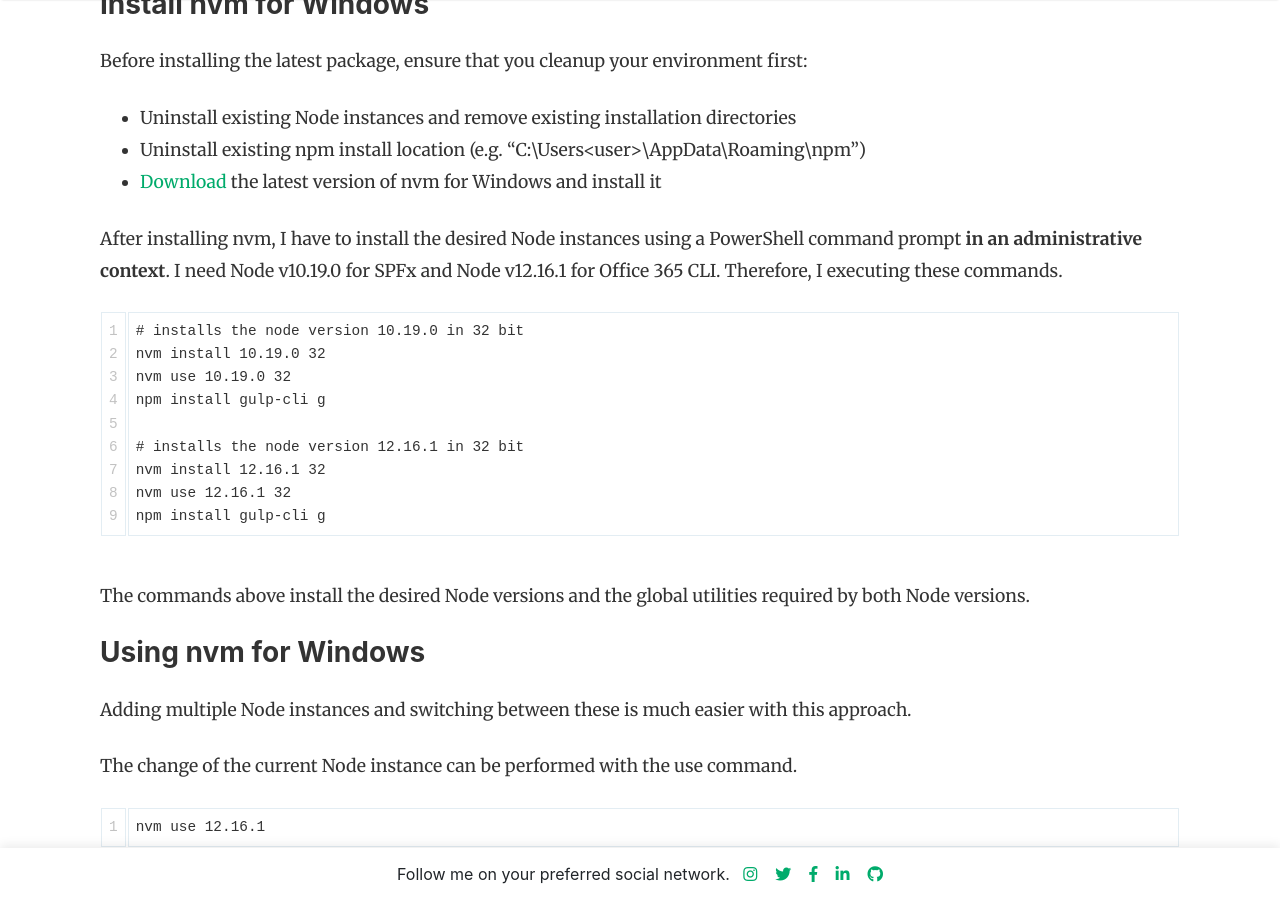
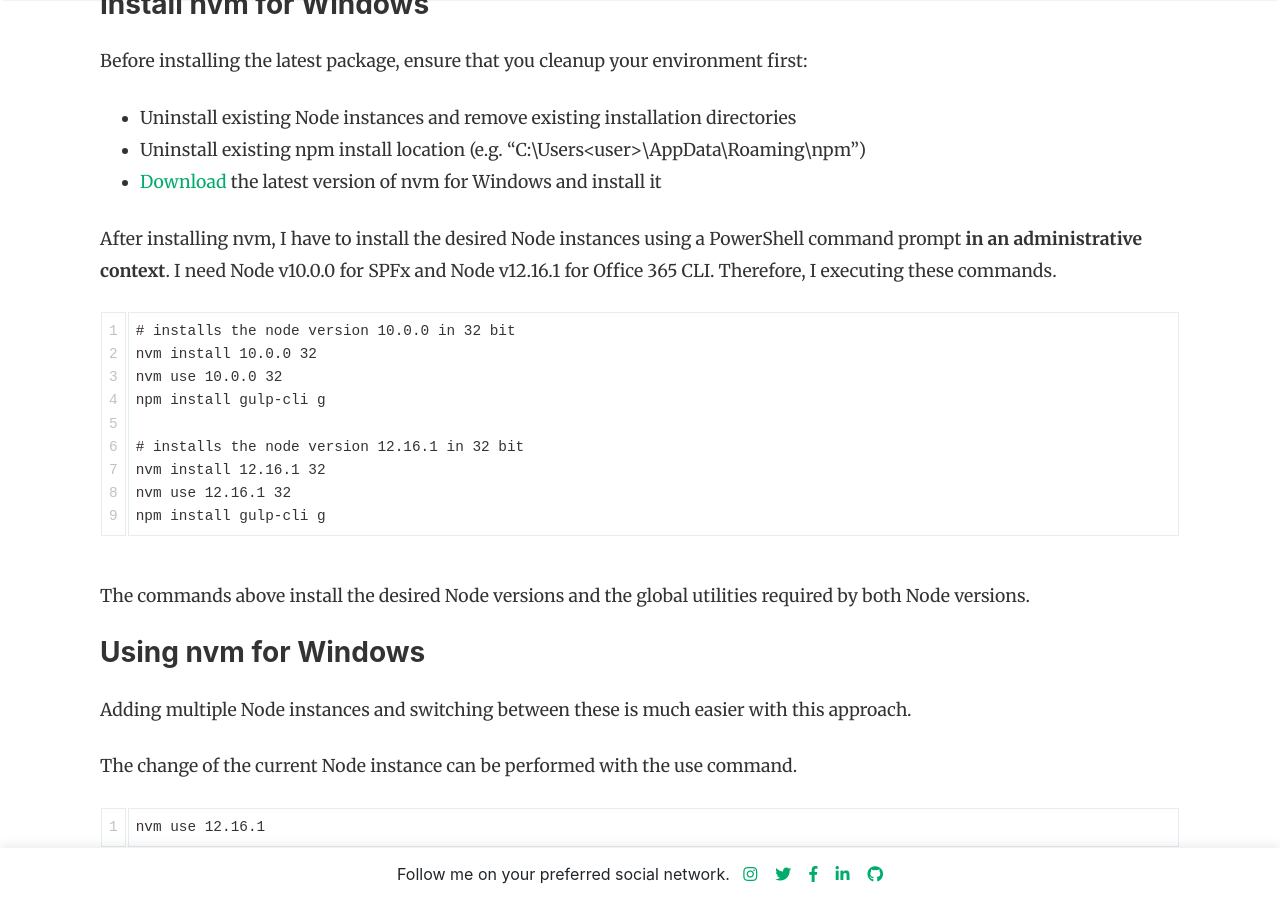
Before and after one commit to plamber/plamber.github.io, a Jekyll site: the page built from _posts/2020-04-06-Install-Multiple-Node-Versions-On-Windows.md, in a window 1280 px wide and 900 px high, scrolled down 952 px. Built offline with Jekyll 4.4.1, drawn with Linux system fonts in a browser that asks for light colours; nearby versions of some CDN libraries; comment, search, counter and statistics services are not loaded.

Commit message:
fixed version number

````diff
--- a/_posts/2020-04-06-Install-Multiple-Node-Versions-On-Windows.md
+++ b/_posts/2020-04-06-Install-Multiple-Node-Versions-On-Windows.md
@@ -24,12 +24,12 @@ Before installing the latest package, ensure that you cleanup your environment f
 - Uninstall existing npm install location (e.g. "C:\Users\<user>\AppData\Roaming\npm")
 - [Download](https://github.com/coreybutler/nvm/releases) the latest version of nvm for Windows and install it
 
-After installing nvm, I have to install the desired Node instances using a PowerShell command prompt <b>in an administrative context</b>. I need Node v10.19.0 for SPFx and Node v12.16.1 for Office 365 CLI. Therefore, I executing these commands.
+After installing nvm, I have to install the desired Node instances using a PowerShell command prompt <b>in an administrative context</b>. I need Node v10.0.0 for SPFx and Node v12.16.1 for Office 365 CLI. Therefore, I executing these commands.
 
 ```
-# installs the node version 10.19.0 in 32 bit
-nvm install 10.19.0 32
-nvm use 10.19.0 32
+# installs the node version 10.0.0 in 32 bit
+nvm install 10.0.0 32
+nvm use 10.0.0 32
 npm install gulp-cli g
 
 # installs the node version 12.16.1 in 32 bit
````
